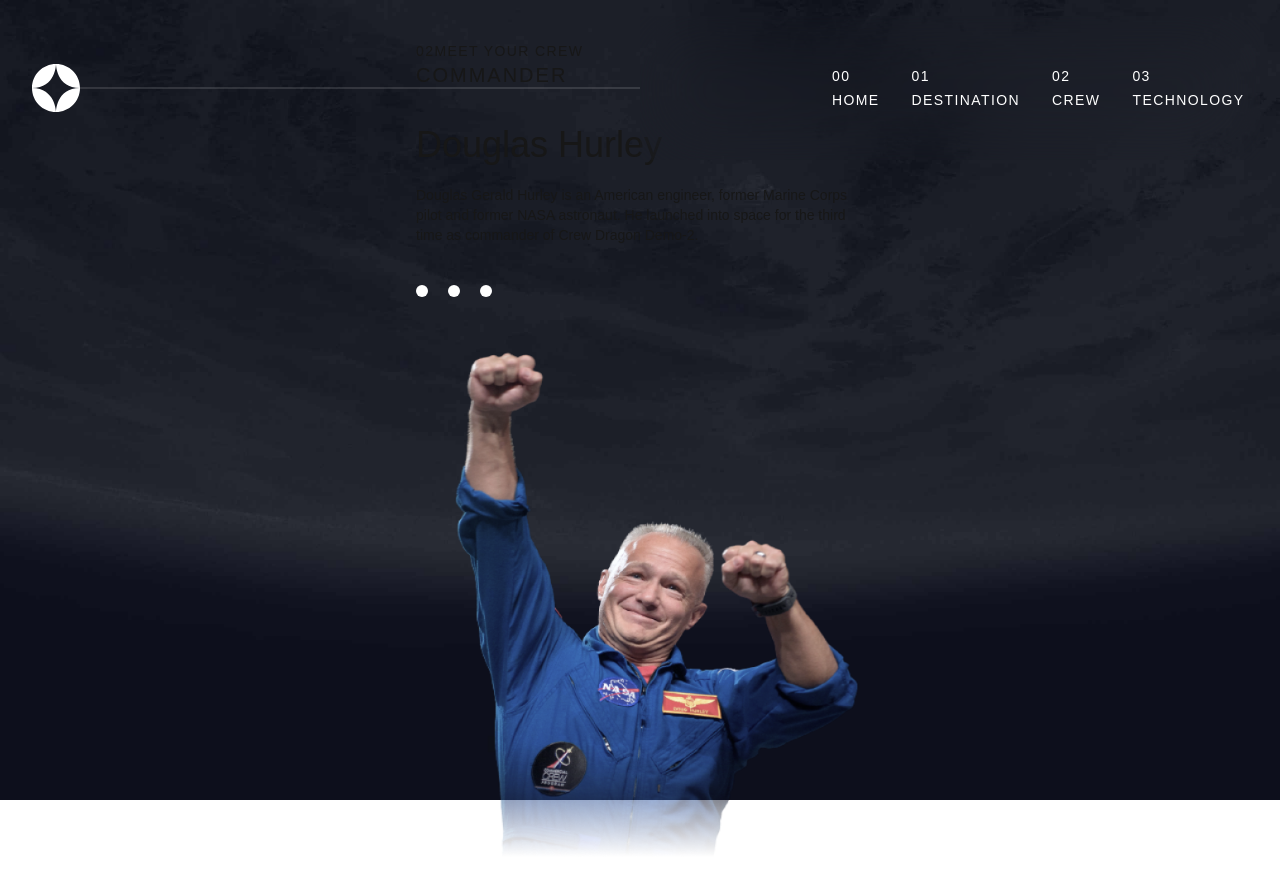
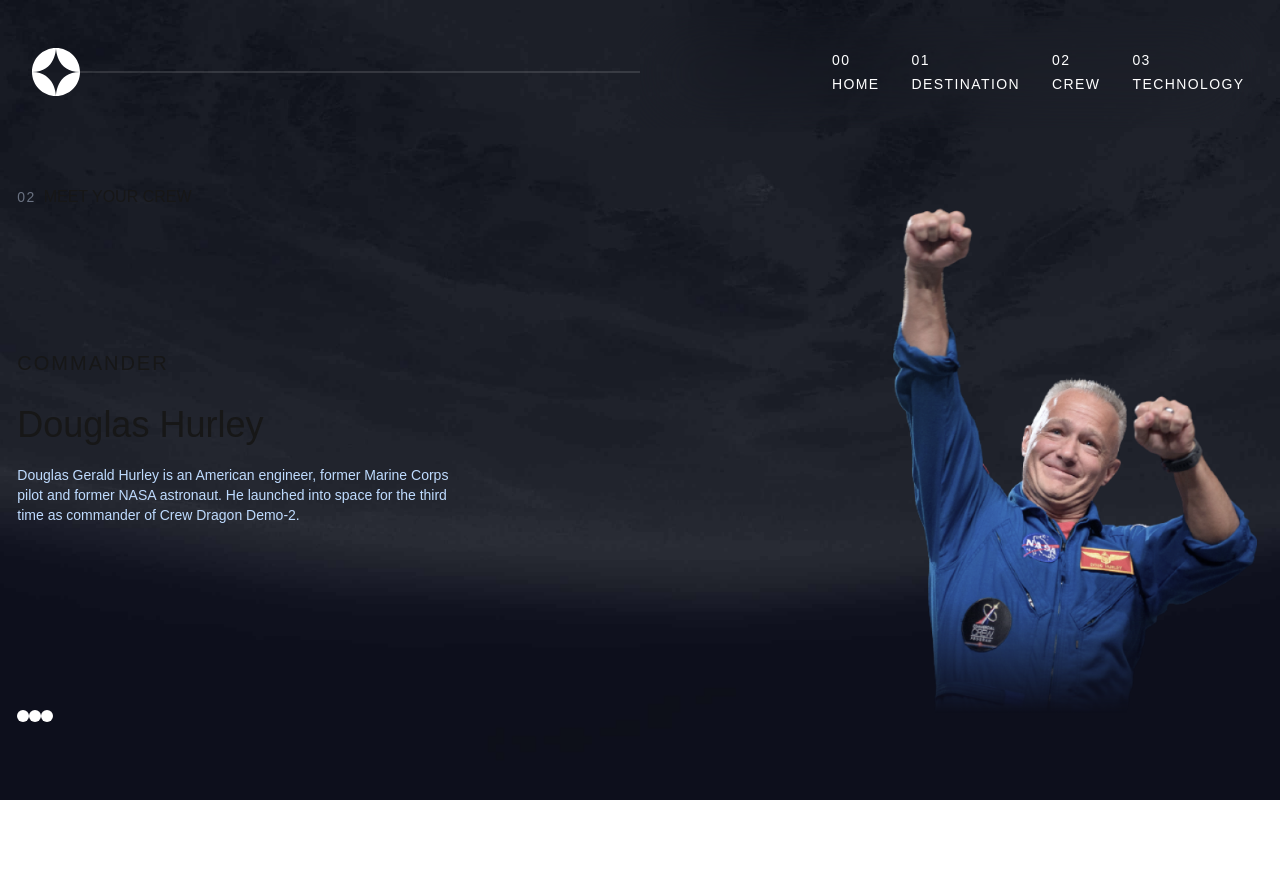
Before and after one commit to vinitkanov/space-travel-siteapp, a Next.js app: page /crew in a window 1280 px wide. After the commit the page ends 800 px from the top, so only its background shows below. Built offline with nearby package versions, Linux system fonts and the light colour scheme; a web font is replaced by a local one.

Commit message:
Fix Nav and Crew

```diff
--- a/components/Crew.js
+++ b/components/Crew.js
@@ -32,21 +32,34 @@ export default function CrewPage() {
 
     return (
         <section>
-            <div className="container md:max-w-6xl m-auto pt-30">
+            <div className="pt-30 lg:flex lg:gap-98">
 
-                <div className="gap-4">
-                    <h1 className="uppercase text-sm tracking-widest text-center lg:text-left">02<span>MEET YOUR CREW</span></h1>
+                <div className="gap-2 flex flex-row items-center justify-center-safe  md:justify-start lg:hidden">
+                    <h1 className="uppercase text-sm tracking-widest text-center lg:text-left text-gray-500">02</h1>
+                    <h1>MEET YOUR CREW</h1>
                 </div>
 
+
+
+
+
+
+
+
                 <div className="flex flex-col gap-5 text-center lg:text-left">
-                            <h1 className="uppercase text-xl tracking-widest pb-4">
+
+                <div className="pb-30 gap-2 flex-row items-center justify-center-safe  md:justify-start hidden lg:flex">
+                    <h1 className="uppercase text-sm tracking-widest text-center lg:text-left text-gray-500">02</h1>
+                    <h1>MEET YOUR CREW</h1>
+                </div>
+
+                            <h1 className="uppercase text-xl tracking-widest pb-2">
                                 {crew[activeContent].role}</h1>
                             <h1 className="text-4xl">{crew[activeContent].name}</h1>
-                            <p className="text-sm max-w-md">{crew[activeContent].description}</p>
-                        </div>
+                            <p className="text-sm max-w-md text-blue-200">{crew[activeContent].description}</p>
 
 
-                        <div className="pt-10 flex flex-row gap-5 pb-8 justify-center lg:justify-start">
+                            <div className="pt-40 flex-row gap-4 hidden lg:block">
                             {crew.map((crew, index) => {
                                 return (
                                     <button className="cursor-pointer" key={index} onClick={() => setActiveContent(index)}>
@@ -55,7 +68,20 @@ export default function CrewPage() {
                                     </button>
                                 )
                             })}
-                        </div>
+                </div>
+                </div>
+
+
+                        <div className="pt-10 flex flex-row gap-5 pb-8 justify-center lg:justify-start lg:hidden">
+                            {crew.map((crew, index) => {
+                                return (
+                                    <button className="cursor-pointer" key={index} onClick={() => setActiveContent(index)}>
+                                        <div className="w-3 h-3 rounded-full bg-white"></div>
+
+                                    </button>
+                                )
+                            })}
+                </div>
 
 
                 <div className="flex flex-col lg:flex-row gap-5">
--- a/components/navbar.js
+++ b/components/navbar.js
@@ -12,7 +12,7 @@ export default function Navbar() {
   const [isOpen, setIsOpen] = useState(false);
 
   return (
-    <nav className="fixed top-0 left-0 w-full flex justify-between items-center p-4 md:px-8 md:py-4 bg-opacity-60 z-10 pt-8 ">
+    <nav className="fixed top-0 left-0 w-full flex justify-between items-center p-4 md:px-8 md:py-4 bg-opacity-60 z-10 pt-8">
 
       {/* This is logo */}
 
@@ -23,7 +23,7 @@ export default function Navbar() {
       {/* List of pages */}
 
 
-      <ul className="space-x-8 backdrop-blur-2xl pt-12 pb-12 pr-4 pl-48 hidden md:flex">
+      <ul className="space-x-8 backdrop-blur-2xl pt-12 pb-12 pr-4 pl-48 hidden md:flex md:pb-8 md:pt-8">
         <li>
 
             <a className="text-white uppercase text-sm tracking-widest hover:border-b-2 hover:border-white cursor-pointer" href="/">00 Home</a>
```
